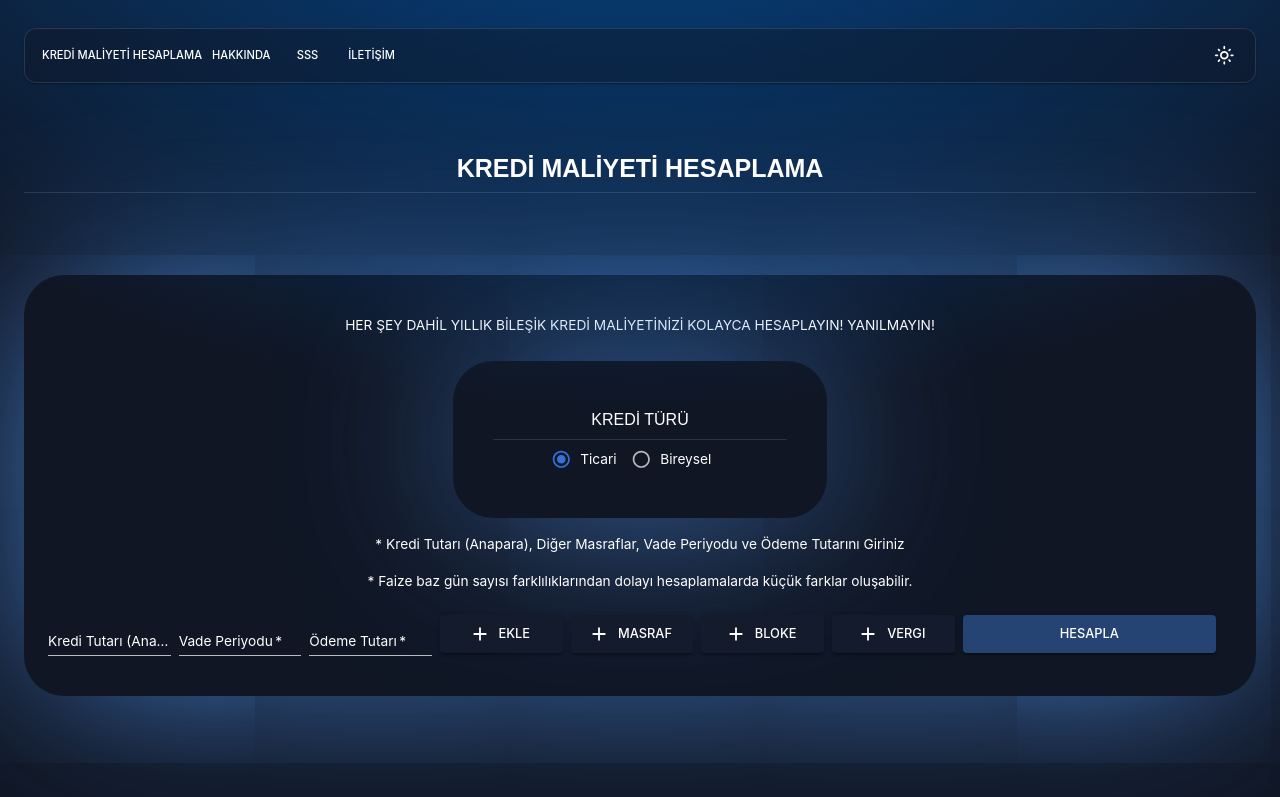
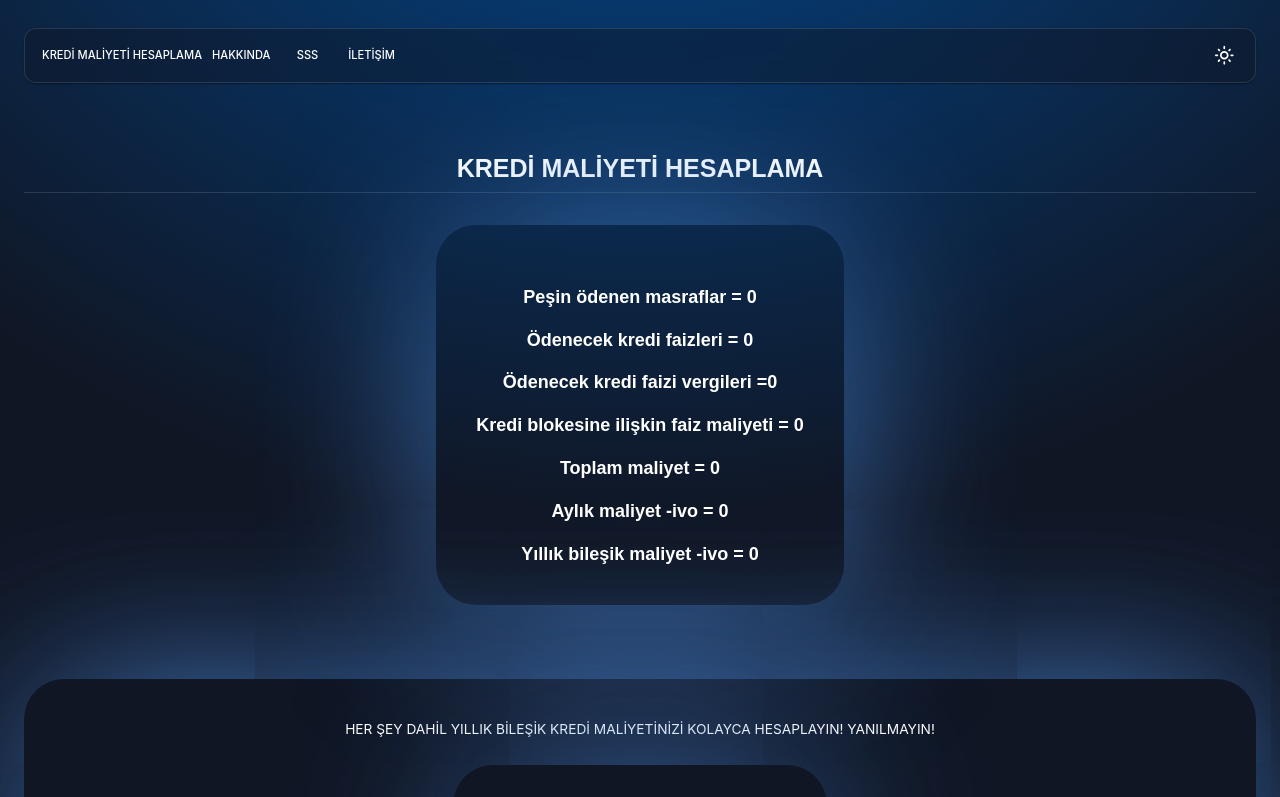
Before and after one commit to haticekatranciakgul/test.kredi-maliyeti-hesaplama, a React (Create React App) app: page /hesapla in a window 1280 px wide. Shown: the top 797 px of the page. Built offline with nearby package versions, Linux system fonts and the light colour scheme.

Commit message:
Add new data

```diff
--- a/src/Pages/Calculate.js
+++ b/src/Pages/Calculate.js
@@ -24,7 +24,15 @@ import { setBlockData } from "../Redux/slices/blockSlice";
 import { setInitial } from '../Redux/slices/blockSlice';
 import { handleError } from '../utils';
 import { setIrrValue } from '../Redux/slices/irrSlice';
-
+import {
+    setPrepaidExpenses,
+    setInterestPayableOnLoans,
+    setTaxesOnLoanInterestPayable,
+    setInterestCostRelatedToLoanBlockage,
+    setTotalCost,
+    setMonthlyCostIvo,
+    setAnnualCompoundCostIvo
+} from '../Redux/slices/costSlice';
 
 function SlideTransition(props) {
     return <Slide {...props} direction="left" />;
@@ -41,6 +49,14 @@ function Calculate() {
     const { isOpen, modalType } = useSelector((state) => state.modal);
     const blockData = useSelector(selectBlockData);
     const irrValue = useSelector((state) => state.irr.irrValue);
+
+    const prepaidExpenses = useSelector((state) => state.costs.prepaidExpenses);
+    const interestPayableOnLoans = useSelector((state) => state.costs.interestPayableOnLoans);
+    const taxesOnLoanInterestPayable = useSelector((state) => state.costs.taxesOnLoanInterestPayable);
+    const interestCostRelatedToLoanBlockage = useSelector((state) => state.costs.interestCostRelatedToLoanBlockage);
+    const totalCost = useSelector((state) => state.costs.totalCost);
+    const monthlyCostIvo = useSelector((state) => state.costs.monthlyCostIvo);
+    const annualCompoundCostIvo = useSelector((state) => state.costs.annualCompoundCostIvo);
 
 
     //Alert: start
@@ -143,6 +159,15 @@ function Calculate() {
                     column5: row.fields.remaining_principal_amount,
                 }));
 
+
+                dispatch(setPrepaidExpenses(tableResponse.prepaid_expenses));
+                dispatch(setInterestPayableOnLoans(tableResponse.interest_payable_on_loans));
+                dispatch(setTaxesOnLoanInterestPayable(tableResponse.taxes_on_loan_interest_payable));
+                dispatch(setInterestCostRelatedToLoanBlockage(tableResponse.interest_cost_related_to_loan_blockage));
+                dispatch(setTotalCost(tableResponse.total_cost));
+                dispatch(setMonthlyCostIvo(tableResponse.monthly_cost_ivo));
+                dispatch(setAnnualCompoundCostIvo(tableResponse.annual_compound_cost_ivo));
+
                 setTableData(formattedData);
                 dispatch(setIrrValue(tableResponse.irr)); // Redux'a kaydet
 
@@ -193,16 +218,19 @@ function Calculate() {
             </Snackbar>
             <Grid item xs={12} sx={{ alignItems: "center", display: "flex", justifyContent: "center" }}>
 
-                {irrValue !== null && (
+
 
                 <Box sx={{ display: 'flex', justifyContent: 'center', paddingTop: '1%', paddingBottom: '1%' }}>
                     <Box sx={{
+                        flexDirection: 'column',
+                        alignItems: 'center',
                         display: 'flex', justifyContent: 'center', flexGrow: 1, p: 5, backgroundColor: 'transparent', borderRadius: 10, marginTop: '5%',
                         boxShadow: '1px 1px 185px -23px rgb(78, 142, 225)',
                         webkitBoxShadow: '1px 1px 185px -23px rgba(62, 113, 240, 0.43)',
                         mozBoxShadow: '1px 1px 185px -23px rgba(101, 150, 254, 0.43)',
 
                     }}>
+                        {irrValue !== null && (
                             <Typography sx={{
                                 fontWeight: 'bold', fontSize: {
                                     xs: '14px',
@@ -213,10 +241,101 @@ function Calculate() {
                             }} variant="h4">
                                 Kredi Maliyeti = {irrValue}
                             </Typography>
+                        )}
+                        <br />
+                        {prepaidExpenses !== null && (
+                            <Typography sx={{
+                                fontWeight: 'bold', fontSize: {
+                                    xs: '14px',
+                                    sm: '14px',
+                                    md: '16px',
+                                    lg: '18px',
+                                },
+                            }} variant="h4">
+                                Peşin ödenen masraflar  = {prepaidExpenses}
+                            </Typography>
+                        )}
+                        <br />
+                        {interestPayableOnLoans !== null && (
+                            <Typography sx={{
+                                fontWeight: 'bold', fontSize: {
+                                    xs: '14px',
+                                    sm: '14px',
+                                    md: '16px',
+                                    lg: '18px',
+                                },
+                            }} variant="h4">
+                                Ödenecek kredi faizleri = {interestPayableOnLoans}
+                            </Typography>
+                        )}
+                        <br />
+                        {taxesOnLoanInterestPayable !== null && (
+                            <Typography sx={{
+                                fontWeight: 'bold', fontSize: {
+                                    xs: '14px',
+                                    sm: '14px',
+                                    md: '16px',
+                                    lg: '18px',
+                                },
+                            }} variant="h4">
+                                Ödenecek kredi faizi vergileri ={taxesOnLoanInterestPayable}
+                            </Typography>
+                        )}
+                        <br />
+                        {interestCostRelatedToLoanBlockage !== null && (
+                            <Typography sx={{
+                                fontWeight: 'bold', fontSize: {
+                                    xs: '14px',
+                                    sm: '14px',
+                                    md: '16px',
+                                    lg: '18px',
+                                },
+                            }} variant="h4">
+                                Kredi blokesine ilişkin faiz maliyeti = {interestCostRelatedToLoanBlockage}
+                            </Typography>
+                        )}
+                        <br />
+                        {totalCost !== null && (
+                            <Typography sx={{
+                                fontWeight: 'bold', fontSize: {
+                                    xs: '14px',
+                                    sm: '14px',
+                                    md: '16px',
+                                    lg: '18px',
+                                },
+                            }} variant="h4">
+                                Toplam maliyet =  {totalCost}
+                            </Typography>
+                        )}
+                        <br />
+                        {monthlyCostIvo !== null && (
+                            <Typography sx={{
+                                fontWeight: 'bold', fontSize: {
+                                    xs: '14px',
+                                    sm: '14px',
+                                    md: '16px',
+                                    lg: '18px',
+                                },
+                            }} variant="h4">
+                                Aylık maliyet -ivo =  {monthlyCostIvo}
+                            </Typography>
+                        )}
+                        <br />
+                        {annualCompoundCostIvo !== null && (
+                            <Typography sx={{
+                                fontWeight: 'bold', fontSize: {
+                                    xs: '14px',
+                                    sm: '14px',
+                                    md: '16px',
+                                    lg: '18px',
+                                },
+                            }} variant="h4">
+                                Yıllık bileşik maliyet -ivo  =   {annualCompoundCostIvo}
+                            </Typography>
+                        )}
                     </Box>
                 </Box>
-                )}
-                <br />
+
             </Grid>
 
             {/* <Divider></Divider> */}
--- /dev/null
+++ b/src/Redux/slices/costSlice.js
@@ -0,0 +1,51 @@
+import { createSlice } from '@reduxjs/toolkit';
+
+const initialState = {
+  prepaidExpenses: 0,
+  interestPayableOnLoans: 0,
+  taxesOnLoanInterestPayable: 0,
+  interestCostRelatedToLoanBlockage: 0,
+  totalCost: 0,
+  monthlyCostIvo: 0,
+  annualCompoundCostIvo: 0,
+};
+
+const costSlice = createSlice({
+  name: 'costs',
+  initialState,
+  reducers: {
+    setPrepaidExpenses: (state, action) => {
+      state.prepaidExpenses = action.payload;
+    },
+    setInterestPayableOnLoans: (state, action) => {
+      state.interestPayableOnLoans = action.payload;
+    },
+    setTaxesOnLoanInterestPayable: (state, action) => {
+      state.taxesOnLoanInterestPayable = action.payload;
+    },
+    setInterestCostRelatedToLoanBlockage: (state, action) => {
+      state.interestCostRelatedToLoanBlockage = action.payload;
+    },
+    setTotalCost: (state, action) => {
+      state.totalCost = action.payload;
+    },
+    setMonthlyCostIvo: (state, action) => {
+      state.monthlyCostIvo = action.payload;
+    },
+    setAnnualCompoundCostIvo: (state, action) => {
+      state.annualCompoundCostIvo = action.payload;
+    },
+  },
+});
+
+export const {
+  setPrepaidExpenses,
+  setInterestPayableOnLoans,
+  setTaxesOnLoanInterestPayable,
+  setInterestCostRelatedToLoanBlockage,
+  setTotalCost,
+  setMonthlyCostIvo,
+  setAnnualCompoundCostIvo
+} = costSlice.actions;
+
+export default costSlice.reducer;
--- a/src/Redux/store.js
+++ b/src/Redux/store.js
@@ -9,6 +9,7 @@ import blockReducer from './slices/blockSlice';
 import taxesReducer from './slices/taxesSlice';
 import subscriptionReducer from './slices/subscriptionSlice';
 import irrReducer from './slices/irrSlice';
+import costReducer from './slices/costSlice';
 
 
 const store = configureStore({
@@ -23,6 +24,8 @@ const store = configureStore({
     taxes: taxesReducer,
     subscription: subscriptionReducer,
     irr: irrReducer,
+    costs: costReducer,
+
 
 
   },
```
Lines whose indentation alone changed are shown as unchanged.
